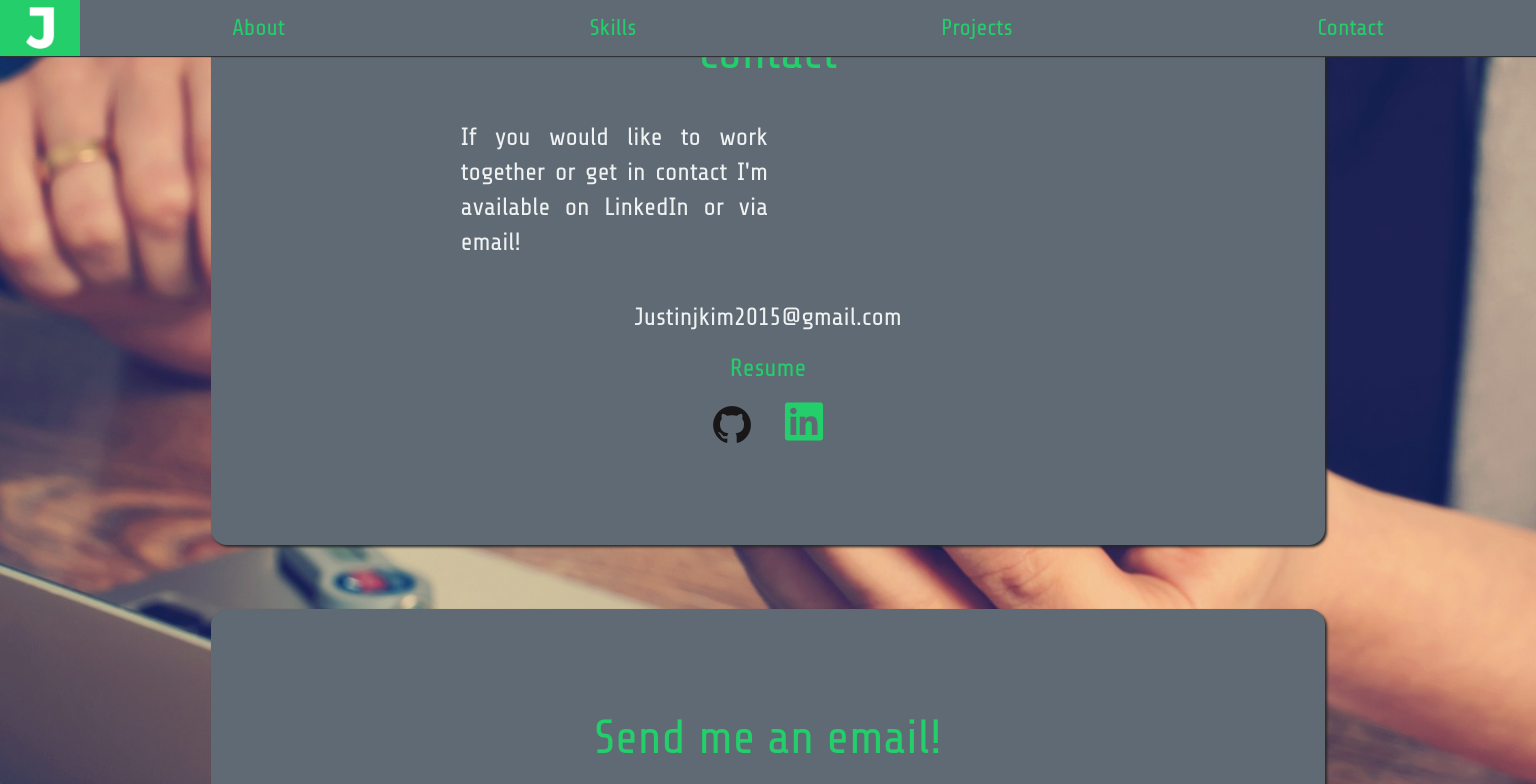
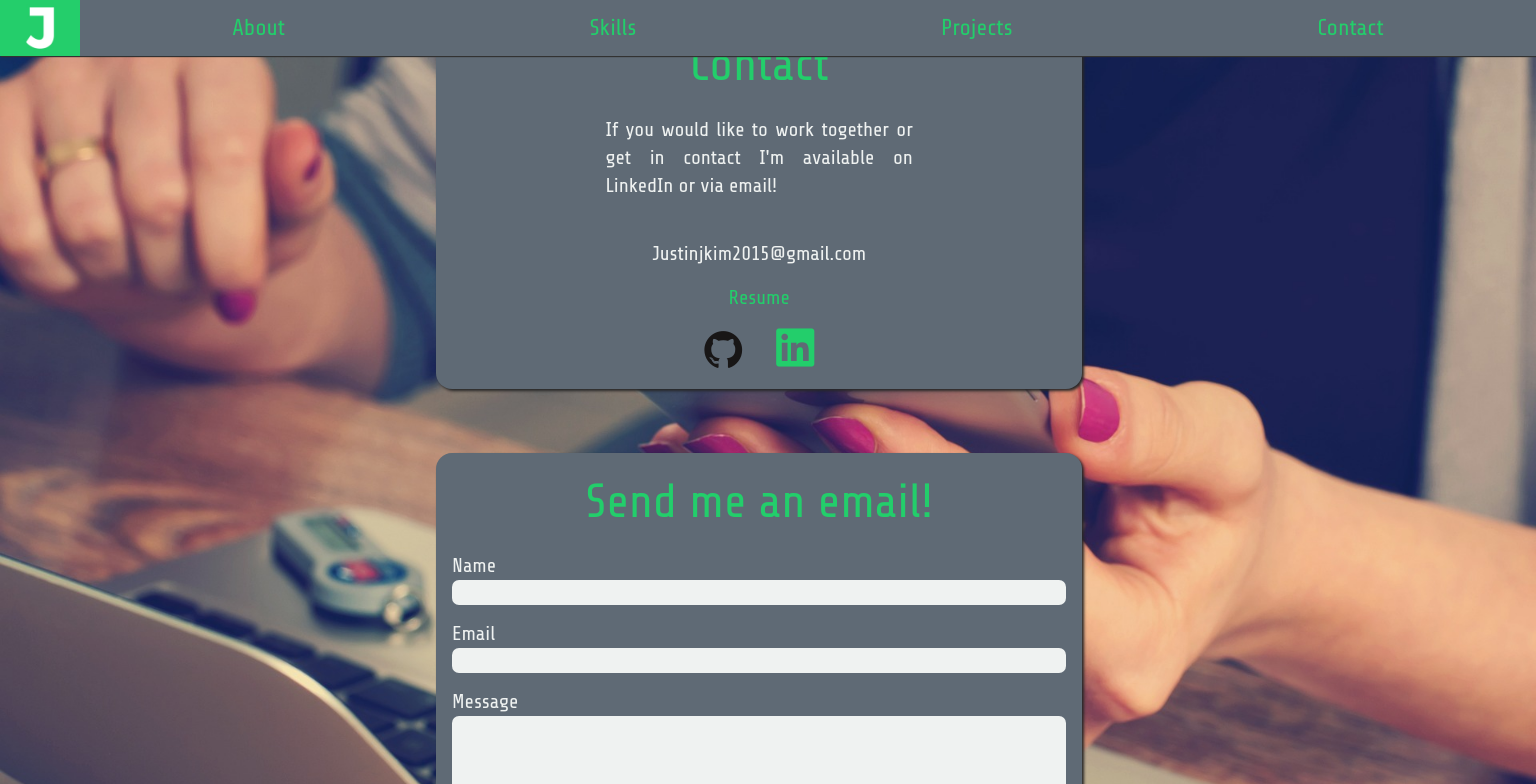
Before and after one commit to justinkim2015/react-portfolio-site, a React (Create React App) app: page /#/contact in a window 1536 px wide. Shown: the top 784 px of the page. Built offline with nearby package versions, Linux system fonts and the light colour scheme.

Commit message:
Edit desktop and ipad version of contact page

```diff
--- a/src/contact/Contact.js
+++ b/src/contact/Contact.js
@@ -12,8 +12,7 @@ const Contact = () => {
       exit={{opacity: 0}}
     >
 
-      <div className="flex contact-info appear-now">
-        <div className="contact-info-box">
+      <div className="contact-info-box appear-now">
         <h2 className="contact-header flex" id="contact-header">Contact</h2>
         <p className="contact-message">
           If you would like to work together or get in contact I'm available on LinkedIn or via email!
@@ -29,7 +28,6 @@ const Contact = () => {
           <div><a href="https://www.linkedin.com/in/justin-kim-809612ba/" className="devicon-linkedin-plain icon"></a></div>
         </div>
       </div>
-      </div>
       <Form />
     </motion.section>
   )
--- a/src/contact/contact.css
+++ b/src/contact/contact.css
@@ -5,7 +5,7 @@
 
 .contact {
   margin-top: 7vh;
-  height: 95vh;
+  height: 105vh;
   background-image: url('./office.jpg');
   background-size: cover;
   justify-content: center;
@@ -19,7 +19,7 @@
 .contact-header {
   color: #23CE6B;
   font-size: 30px;
-  font-weight: 500;
+  font-weight: 300;
   text-align: center;
 }
 
@@ -30,7 +30,7 @@
   font-size: 15px;
   line-height: 1.4;
   text-align: justify;
-  margin: 2rem 3rem 2rem 3rem;
+  margin: 2rem 3rem 2rem 1.9rem;
   padding: 1rem;
   border-radius: 1rem;
   width: 70vw;
@@ -93,8 +93,6 @@
   .contact-info-box {
     font-size: 20px;
     width: 60vw;
-    margin: 2rem 3rem 2rem 3rem;
-    padding: 1rem;
   }
 
   .contact-message {
@@ -126,20 +124,48 @@
   }
 }
 
+/* Laptop */
+@media (min-width: 1024px) {
+}
+
 /* Desktop */
-@media (min-width: 1000px) {
+@media (min-width: 1440px) {
+  .contact {
+    height: 97vh;
+  }
+
   .contact-header {
-    margin-bottom: 4vh;
+    margin-bottom: 2vh;
   }
 
   .contact-info-box {
-    font-size: 25px;
-    margin: 2rem 3rem 2rem 3rem;
-    padding: 6rem;
+    width: 40vw;
   }
 
   .contact-message {
-    max-width: 20vw;
-    margin: 0 10vw 5vh 10vw;
+    max-width: 40vw;
+  }
+
+  /* Form */
+  .input {
+    border: none;
+    padding: 5px;
+  }
+
+  .input-textarea {
+    padding: 5px ;
+    height: 80px;
+  }
+
+  .input-box {
+    margin-top: 10px;
+    margin-bottom: 15px;
+  }
+
+  .submit {
+    padding: 10px;
+  }
+
+  .submit:hover {
   }
 }
```
Lines whose indentation alone changed are shown as unchanged.
